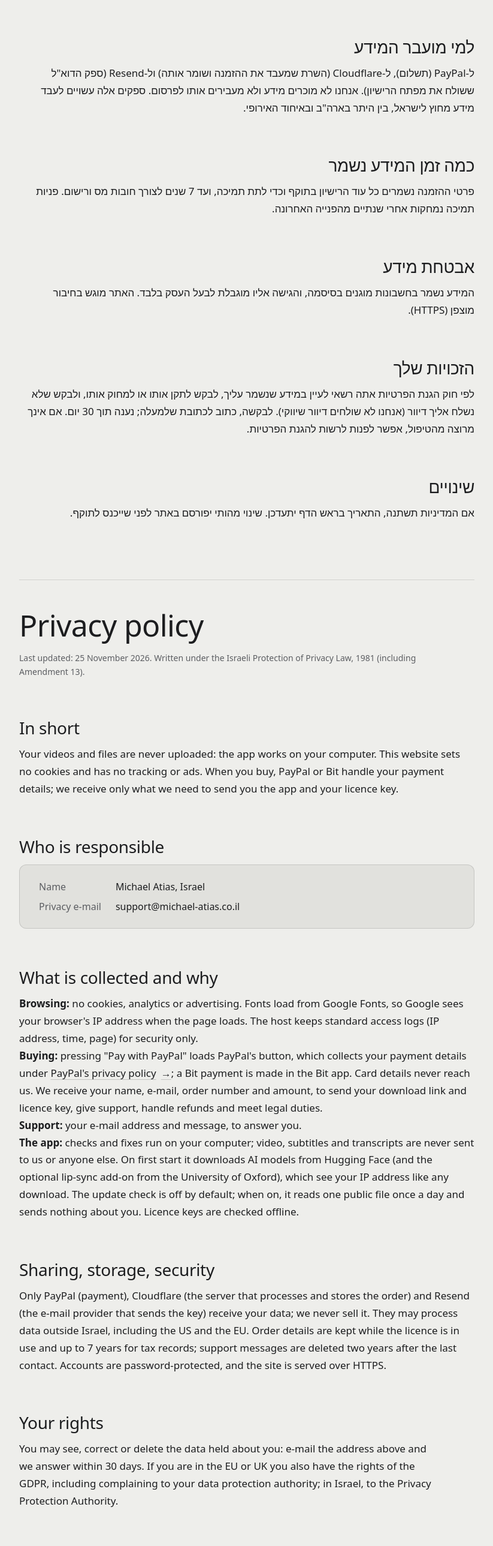
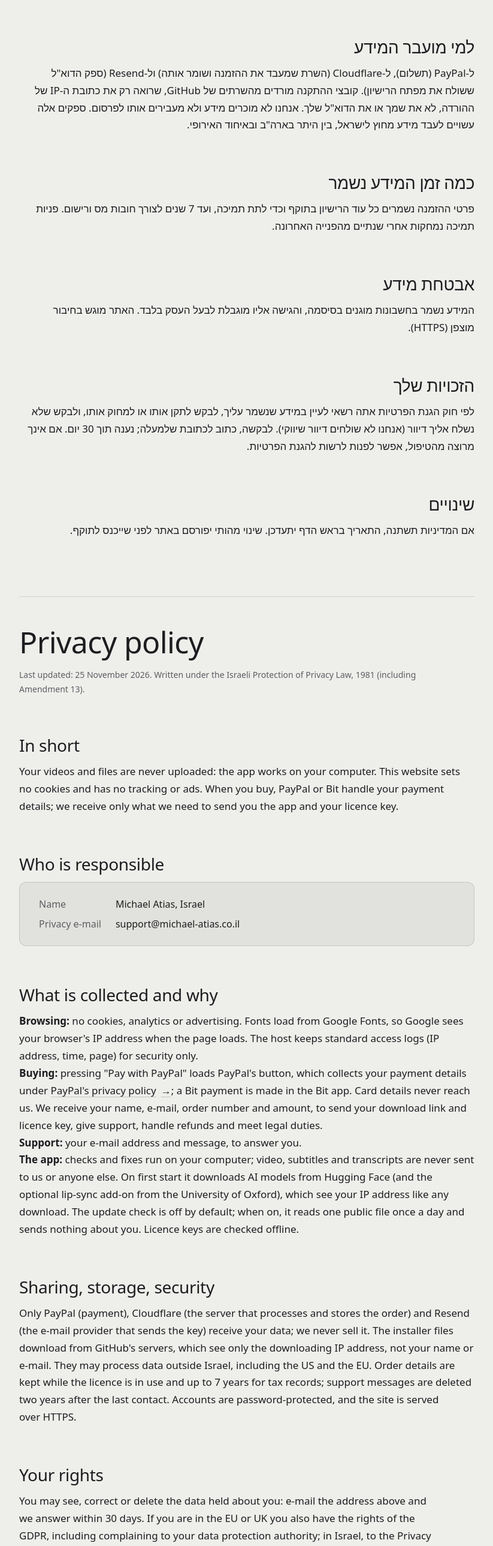
Before and after one commit to michael-atias/movie-doctor-site, a plain HTML site: page privacy.html in a window 1280 px wide. Shown: the part 1625-4202 px from the top of the page at 60% size, without its empty margins (408-1231 px from the left). Drawn offline with Linux system fonts and the light colour scheme; a web font is replaced by a local one.

Commit message:
Privacy: installer downloads come from GitHub

```diff
--- a/privacy.html
+++ b/privacy.html
@@ -62,7 +62,7 @@
   </ul>
 
   <h2>למי מועבר המידע</h2>
-  <p>ל-PayPal (תשלום), ל-Cloudflare (השרת שמעבד את ההזמנה ושומר אותה) ול-Resend (ספק הדוא"ל ששולח את מפתח הרישיון). אנחנו לא מוכרים מידע ולא מעבירים אותו לפרסום. ספקים אלה עשויים לעבד מידע מחוץ לישראל, בין היתר בארה"ב ובאיחוד האירופי.</p>
+  <p>ל-PayPal (תשלום), ל-Cloudflare (השרת שמעבד את ההזמנה ושומר אותה) ול-Resend (ספק הדוא"ל ששולח את מפתח הרישיון). קובצי ההתקנה מורדים מהשרתים של GitHub, שרואה רק את כתובת ה-IP של ההורדה, לא את שמך או את הדוא"ל שלך. אנחנו לא מוכרים מידע ולא מעבירים אותו לפרסום. ספקים אלה עשויים לעבד מידע מחוץ לישראל, בין היתר בארה"ב ובאיחוד האירופי.</p>
 
   <h2>כמה זמן המידע נשמר</h2>
   <p>פרטי ההזמנה נשמרים כל עוד הרישיון בתוקף וכדי לתת תמיכה, ועד 7 שנים לצורך חובות מס ורישום. פניות תמיכה נמחקות אחרי שנתיים מהפנייה האחרונה.</p>
@@ -94,7 +94,7 @@
     <p><strong>Support:</strong> your e-mail address and message, to answer you.</p>
     <p><strong>The app:</strong> checks and fixes run on your computer; video, subtitles and transcripts are never sent to us or anyone else. On first start it downloads AI models from Hugging Face (and the optional lip-sync add-on from the University of Oxford), which see your IP address like any download. The update check is off by default; when on, it reads one public file once a day and sends nothing about you. Licence keys are checked offline.</p>
     <h2>Sharing, storage, security</h2>
-    <p>Only PayPal (payment), Cloudflare (the server that processes and stores the order) and Resend (the e-mail provider that sends the key) receive your data; we never sell it. They may process data outside Israel, including the US and the EU. Order details are kept while the licence is in use and up to 7 years for tax records; support messages are deleted two years after the last contact. Accounts are password-protected, and the site is served over HTTPS.</p>
+    <p>Only PayPal (payment), Cloudflare (the server that processes and stores the order) and Resend (the e-mail provider that sends the key) receive your data; we never sell it. The installer files download from GitHub's servers, which see only the downloading IP address, not your name or e-mail. They may process data outside Israel, including the US and the EU. Order details are kept while the licence is in use and up to 7 years for tax records; support messages are deleted two years after the last contact. Accounts are password-protected, and the site is served over HTTPS.</p>
     <h2>Your rights</h2>
     <p>You may see, correct or delete the data held about you: e-mail the address above and we answer within 30 days. If you are in the EU or UK you also have the rights of the GDPR, including complaining to your data protection authority; in Israel, to the Privacy Protection Authority.</p>
   </section>
```
